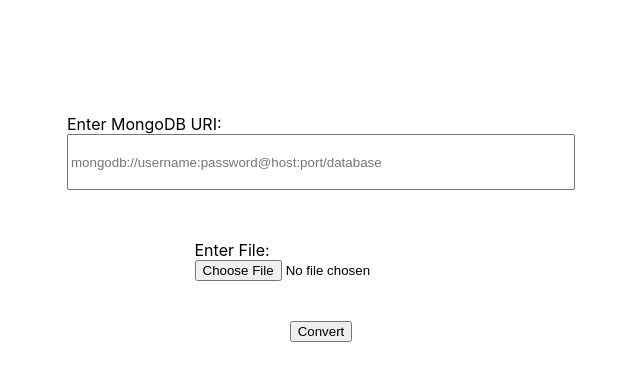
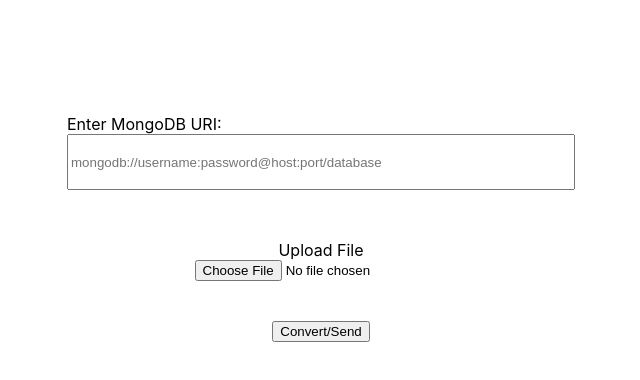
Before and after one commit to N00rAhmed/Excel-to-MongoDB-Uploader, a React (Create React App) app: page / in a window 1280 px wide. Shown: the top 380 px of the page, without its empty margins (319-959 px from the left). Built offline with nearby package versions, Linux system fonts and the light colour scheme.

Commit message:
successfully converts data but posts nothing except id

```diff
--- a/src/ExcelUploader.tsx
+++ b/src/ExcelUploader.tsx
@@ -8,37 +8,41 @@
   const [file, setFile] = useState<File | null>(null);
   const [jsonData, setJsonData] = useState('');
 
-  const handleConvert = () => {
-    //     e.preventDefault();
+  const [excelData, setExcelData] = useState(null);
 
-    if (file) {
+
+  const readUploadFile = (e: any) => {
+    e.preventDefault();
+    if (e.target.files) {
         const reader = new FileReader();
-      reader.onload = (e) => {
-        const data = e.target!.result;
-        const workbook = XLSX.read(data, { type: "binary" });
+        reader.onload = (e: any) => {
+            const data = e.target.result;
+            setExcelData(data); // store the file data in state
+
+            // const workbook = XLSX.read(data, { type: "array" });
+            // const sheetName = workbook.SheetNames[0];
+            // const worksheet = workbook.Sheets[sheetName];
+            // const json = XLSX.utils.sheet_to_json(worksheet);
+            // console.log(json);
+        };
+        reader.readAsArrayBuffer(e.target.files[0]);
+    }
+}
+
+  const handleConvertExcelFile = () => {
+    if (excelData) {
+      const workbook = XLSX.read(excelData, { type: 'array' });
       const sheetName = workbook.SheetNames[0];
       const worksheet = workbook.Sheets[sheetName];
       const json = XLSX.utils.sheet_to_json(worksheet);
-        setJsonData(JSON.stringify(json, null, 2)); // Update jsonData state
-      };
-      reader.readAsBinaryString(file);
+      console.log(json);
+    }
+    else{
+      console.error('No file data available');
     }
   };
 
-  useEffect(() => {
-    console.log(jsonData); // This will log the updated state whenever jsonData changes
-  }, [jsonData]);
 
-
-
-  const handleFileChange = (e: ChangeEvent<HTMLInputElement>) => {
-    // e.preventDefault();
-    if (e.target.files && e.target.files[0]) {
-      setFile(e.target.files[0]);
-      console.log(jsonData);
-
-    }
-  };
 
 
   const handleUriChange = (event: ChangeEvent<HTMLInputElement>) => {
@@ -58,7 +62,7 @@
         headers: {
           'Content-Type': 'application/json',
         },
-        body: JSON.stringify({ mongoUri, message }),
+        body: JSON.stringify({ mongoUri, excelData }),
       });
 
       const data = await response.json();
@@ -71,7 +75,7 @@
   return (
     <div>
       {/* onSubmit={handleSubmit} */}
-      <form className='container' >
+      <form className='container' onSubmit={handleSubmit} >
         <label>
           Enter MongoDB URI:
 
@@ -83,40 +87,18 @@
             placeholder="mongodb://username:password@host:port/database"
           />
         </label>
-        <label>
-          Enter File:
-          {/* <input
-            type="text"
-            style={{ height: '50px', width: '500px' }}
-            value={message}
-            onChange={handleMessageChange}
-            placeholder="Your message"
-          /> */}
+
+<label htmlFor="upload">Upload File</label>
     <input
         type="file"
-        accept=".xls,.xlsx"
-        onChange={handleFileChange}
+        name="upload"
+        id="upload"
+        onChange={readUploadFile}
     />
-
-        </label>
-
-
-        {/* <label>
-          Enter Message:
-          <input
-            type="file"
-            style={{ height: '50px', width: '500px' }}
-            value={message}
-            onChange={handleMessageChange}
-            placeholder="Your message"
-          />
-        </label>
- */}
 
 
         {/* <button type="submit">Submit</button> */}
-        <button onClick={handleConvert}>Convert</button>
-        <pre>{jsonData}</pre>
+        <button onClick={handleConvertExcelFile}>Convert/Send</button>
 
       </form>
     </div>
```
Lines whose indentation alone changed are shown as unchanged.
